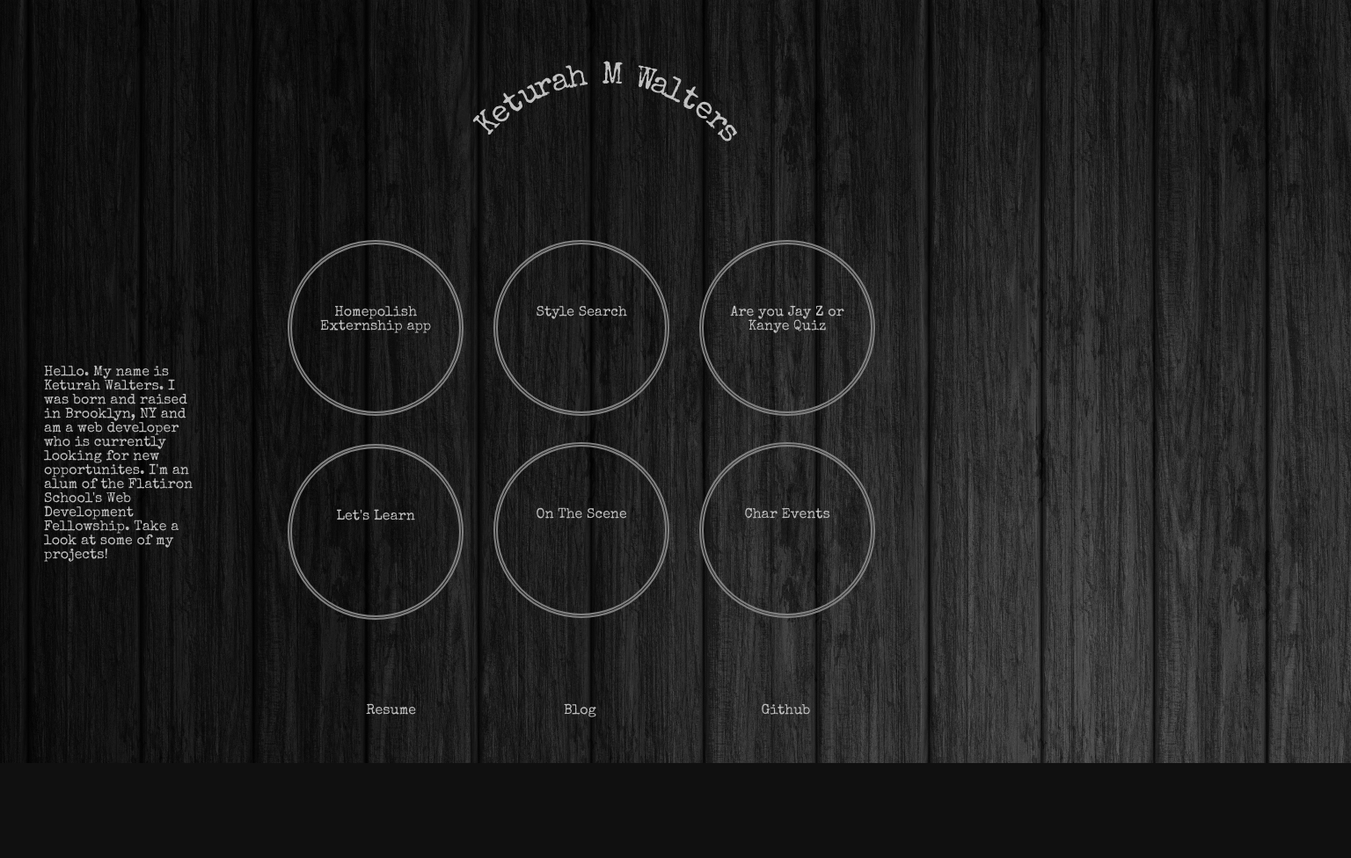
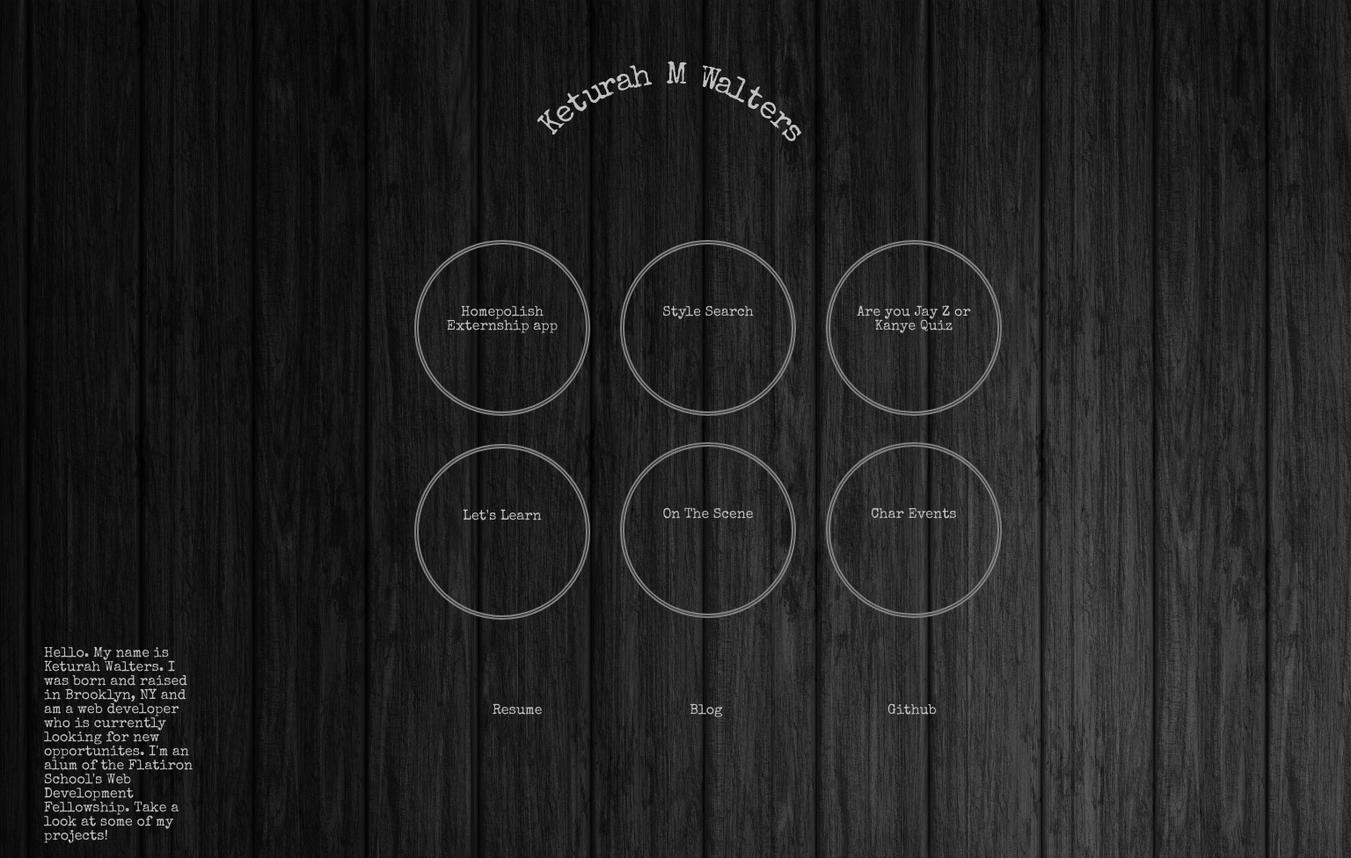
Before and after one commit to ketwalters/portfolio2, a PHP site: page / in a window 1536 px wide. Shown: the whole page at 88% size. Before the commit the page ends 868 px from the top, so only its background shows below. Run offline with PHP 8.4, Linux system fonts and the light colour scheme; some libraries are stand-ins or nearby versions.

Commit message:
add responsive desgin

```diff
--- a/stylesheet/styles.css
+++ b/stylesheet/styles.css
@@ -1,6 +1,5 @@
 body {
 	background: url(../images/black.jpg);
-  max-width: 90%;
 }
 
 .project {
@@ -125,3 +124,18 @@ a {
       }
 
 }
+
+@media (min-width: 1400px) {
+      .name {
+        right: 5%;
+      }
+
+      .aboutme {
+        top: 90%;
+      }
+
+      body {
+        margin-left: 10%
+      }
+
+}
```
